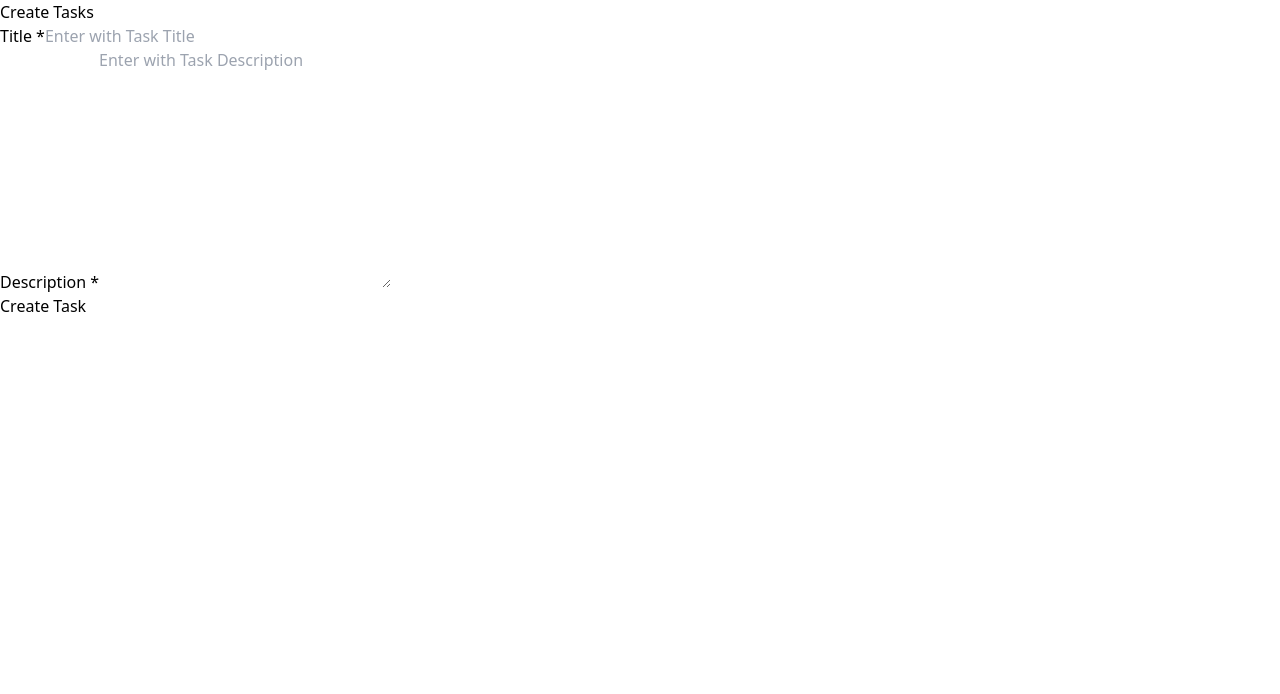
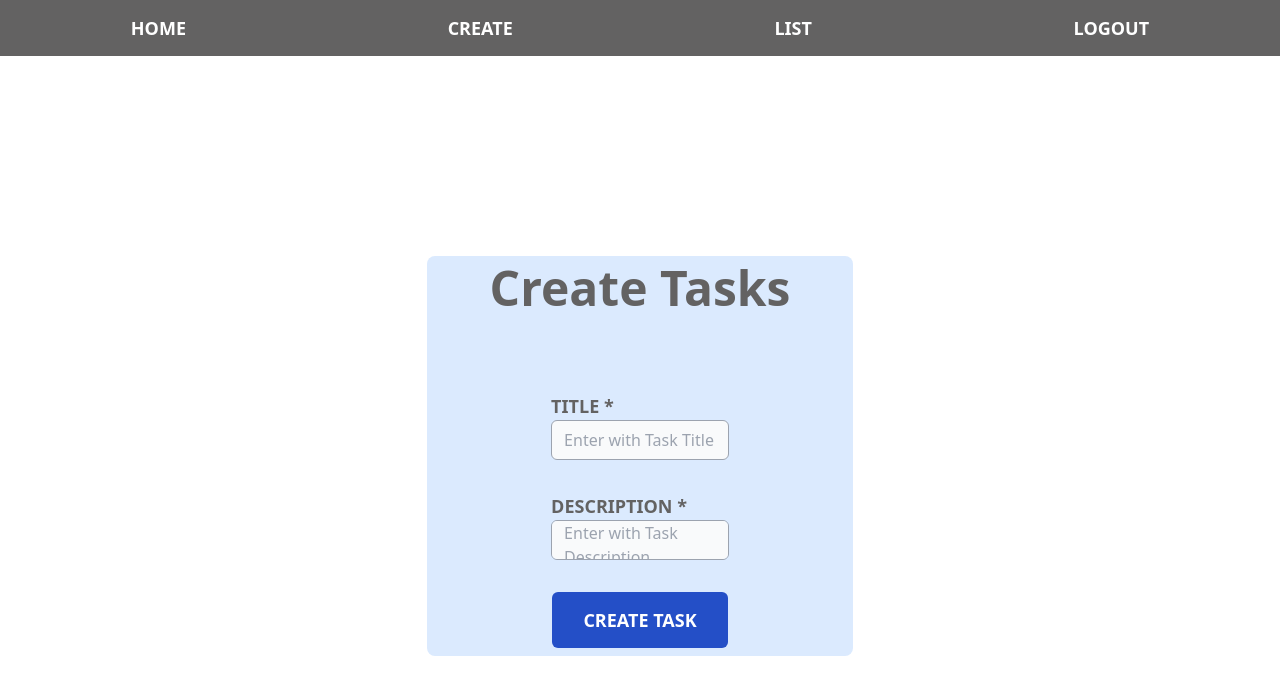
Before and after one commit to PixeLarm12/jukebox-test, a Vue app in the folder front/: page /tasks/create in a window 1280 px wide. Shown: the top 694 px of the page. Built offline with nearby package versions, Linux system fonts and the light colour scheme; sample sign-in values are in the browser's storage.

Commit message:
Added design for Task Create form

```diff
--- a/front/src/css/app.css
+++ b/front/src/css/app.css
@@ -12,6 +12,10 @@
     @apply w-44 h-14 bg-default-blue text-lg uppercase font-bold text-white rounded-md hover:bg-blue-600 flex justify-center items-center;
 }
 
-.default-input {
+.input-field {
     @apply w-full border border-gray-400 rounded-md h-10 pl-3 bg-gray-50 focus:bg-gray-200 hover:bg-gray-200;
 }
+
+.input-label {
+    @apply text-lg uppercase text-default-gray font-bold;
+}
--- a/front/src/css/build.css
+++ b/front/src/css/build.css
@@ -584,16 +584,16 @@ video {
   min-height: 100vh;
 }
 
-.min-h-\[60vh\]{
-  min-height: 60vh;
+.min-h-\[50vh\]{
+  min-height: 50vh;
 }
 
 .min-h-\[80vh\]{
   min-height: 80vh;
 }
 
-.min-h-\[50vh\]{
-  min-height: 50vh;
+.w-4\/12{
+  width: 33.333333%;
 }
 
 .w-5\/12{
@@ -612,12 +612,8 @@ video {
   width: 100vw;
 }
 
-.w-3\/12{
-  width: 25%;
-}
-
-.w-4\/12{
-  width: 33.333333%;
+.resize-none{
+  resize: none;
 }
 
 .grid-cols-12{
@@ -669,36 +665,18 @@ video {
        column-gap: 3rem;
 }
 
-.rounded-md{
-  border-radius: 0.375rem;
-}
-
 .rounded-lg{
   border-radius: 0.5rem;
 }
 
-.border{
-  border-width: 1px;
-}
-
-.border-default-blue{
-  --tw-border-opacity: 1;
-  border-color: rgb(36 79 199 / var(--tw-border-opacity));
+.bg-blue-100{
+  --tw-bg-opacity: 1;
+  background-color: rgb(219 234 254 / var(--tw-bg-opacity));
 }
 
 .bg-default-gray{
   --tw-bg-opacity: 1;
   background-color: rgb(99 98 98 / var(--tw-bg-opacity));
-}
-
-.bg-blue-300{
-  --tw-bg-opacity: 1;
-  background-color: rgb(147 197 253 / var(--tw-bg-opacity));
-}
-
-.bg-blue-100{
-  --tw-bg-opacity: 1;
-  background-color: rgb(219 234 254 / var(--tw-bg-opacity));
 }
 
 .py-6{
@@ -724,24 +702,14 @@ video {
   line-height: 2.5rem;
 }
 
+.text-5xl{
+  font-size: 3rem;
+  line-height: 1;
+}
+
 .text-lg{
   font-size: 1.125rem;
   line-height: 1.75rem;
-}
-
-.text-xl{
-  font-size: 1.25rem;
-  line-height: 1.75rem;
-}
-
-.text-3xl{
-  font-size: 1.875rem;
-  line-height: 2.25rem;
-}
-
-.text-5xl{
-  font-size: 3rem;
-  line-height: 1;
 }
 
 .font-bold{
@@ -803,7 +771,7 @@ video {
   background-color: rgb(37 99 235 / var(--tw-bg-opacity));
 }
 
-.default-input{
+.input-field{
   height: 2.5rem;
   width: 100%;
   border-radius: 0.375rem;
@@ -815,12 +783,21 @@ video {
   padding-left: 0.75rem;
 }
 
-.default-input:hover{
+.input-field:hover{
   --tw-bg-opacity: 1;
   background-color: rgb(229 231 235 / var(--tw-bg-opacity));
 }
 
-.default-input:focus{
+.input-field:focus{
   --tw-bg-opacity: 1;
   background-color: rgb(229 231 235 / var(--tw-bg-opacity));
 }
+
+.input-label{
+  font-size: 1.125rem;
+  line-height: 1.75rem;
+  font-weight: 700;
+  text-transform: uppercase;
+  --tw-text-opacity: 1;
+  color: rgb(99 98 98 / var(--tw-text-opacity));
+}
--- a/front/src/pages/CreateOrEditTask.vue
+++ b/front/src/pages/CreateOrEditTask.vue
@@ -1,32 +1,39 @@
 <template>
-    <div>
-        <h1>{{ title }} Tasks</h1>
+    <page-template>
+        <form @submit.prevent="submit()" class="w-full min-h-[100vh] flex flex-col justify-center items-center">
+          <div class="w-4/12 min-h-[50vh] grid grid-cols-12 gap-8 place-content-center place-items-center bg-blue-100 rounded-lg">
+            <h1 class="col-span-12 text-default-gray font-bold text-5xl pb-12">{{ title }} Tasks</h1>
 
-        <form @submit.prevent="submit()">
-          <div>
-            <label for="title">Title *</label>
-            <input type="text" id="title" name="title" v-model="task.title" placeholder="Enter with Task Title">
+            <div class="col-span-12 w-5/12 flex flex-col justify-start items-start text-left">
+              <label for="title" class="input-label">Title *</label>
+              <input type="text" id="title" name="title" v-model="task.title" placeholder="Enter with Task Title" class="input-field">
+            </div>
+
+            <div class="col-span-12 w-5/12 flex flex-col justify-start items-start text-left">
+              <label for="description" class="input-label">Description *</label>
+              <textarea id="description" name="description" v-model="task.description" placeholder="Enter with Task Description" class="input-field resize-none" cols="30" rows="10"></textarea>
+            </div>
+
+            <div v-show="errors.length > 0" class="col-span-12 flex flex-col justify-start items-start text-left">
+                <span v-for="(error, index) in errors" :key="index" class="text-red-500 font-semibold">{{ error }}</span>
+            </div>
+
+            <button type="submit" class="col-span-12 flex justify-start items-start text-left btn-primary">{{ title }} Task</button>
           </div>
-
-          <div>
-            <label for="description">Description *</label>
-            <textarea id="description" name="description" v-model="task.description" placeholder="Enter with Task Description" cols="30" rows="10"></textarea>
-          </div>
-
-          <div v-show="errors.length > 0">
-            <span v-for="(index, error) in errors" :key="index">{{ error }}</span>
-          </div>
-
-          <button type="submit">{{ title }} Task</button>
         </form>
-    </div>
+    </page-template>
 </template>
 
 <script>
 import axios from 'axios';
+import PageTemplate from '../components/utils/PageTemplate.vue';
 
 export default {
   name: "CreateOrEditTasks",
+
+  components: {
+    PageTemplate
+  },
 
   beforeMount() {
     if(! localStorage.getItem('jwt_token')) {
@@ -104,6 +111,7 @@ export default {
 
     validation() {
       let validator = 0;
+      this.errors = [];
 
       if(this.task.title === "" || !(this.task.title.length >= 3 && this.task.title.length <= 50)) {
         this.errors.push("The TITLE field are required and must be at least 3 characters and max of 50.");
--- a/front/src/pages/Login.vue
+++ b/front/src/pages/Login.vue
@@ -5,13 +5,13 @@
                 <h1 class="col-span-12 text-default-gray font-bold text-5xl pb-12">Login</h1>
 
                 <div class="col-span-12 w-5/12 flex flex-col justify-start items-start text-left">
-                    <label for="email" class="text-lg uppercase text-default-gray font-bold">Email <span class="font-bold text-red-500 text-lg">*</span></label>
-                    <input type="email" id="email" name="email" v-model="email" placeholder="Enter with your email" class="default-input">
+                    <label for="email" class="input-label">Email <span class="font-bold text-red-500 text-lg">*</span></label>
+                    <input type="email" id="email" name="email" v-model="email" placeholder="Enter with your email" class="input-field">
                 </div>
 
                 <div class="col-span-12 w-5/12 flex flex-col justify-start items-start text-left">
-                    <label for="password" class="text-lg uppercase text-default-gray font-bold">Password <span class="font-bold text-red-500 text-lg">*</span></label>
-                    <input type="password" id="password" name="password" v-model="password" placeholder="Enter with your password" class="default-input">
+                    <label for="password" class="input-label">Password <span class="font-bold text-red-500 text-lg">*</span></label>
+                    <input type="password" id="password" name="password" v-model="password" placeholder="Enter with your password" class="input-field">
                 </div>
 
                 <div v-show="errors.length > 0" class="col-span-12 flex flex-col justify-start items-start text-left">
```
